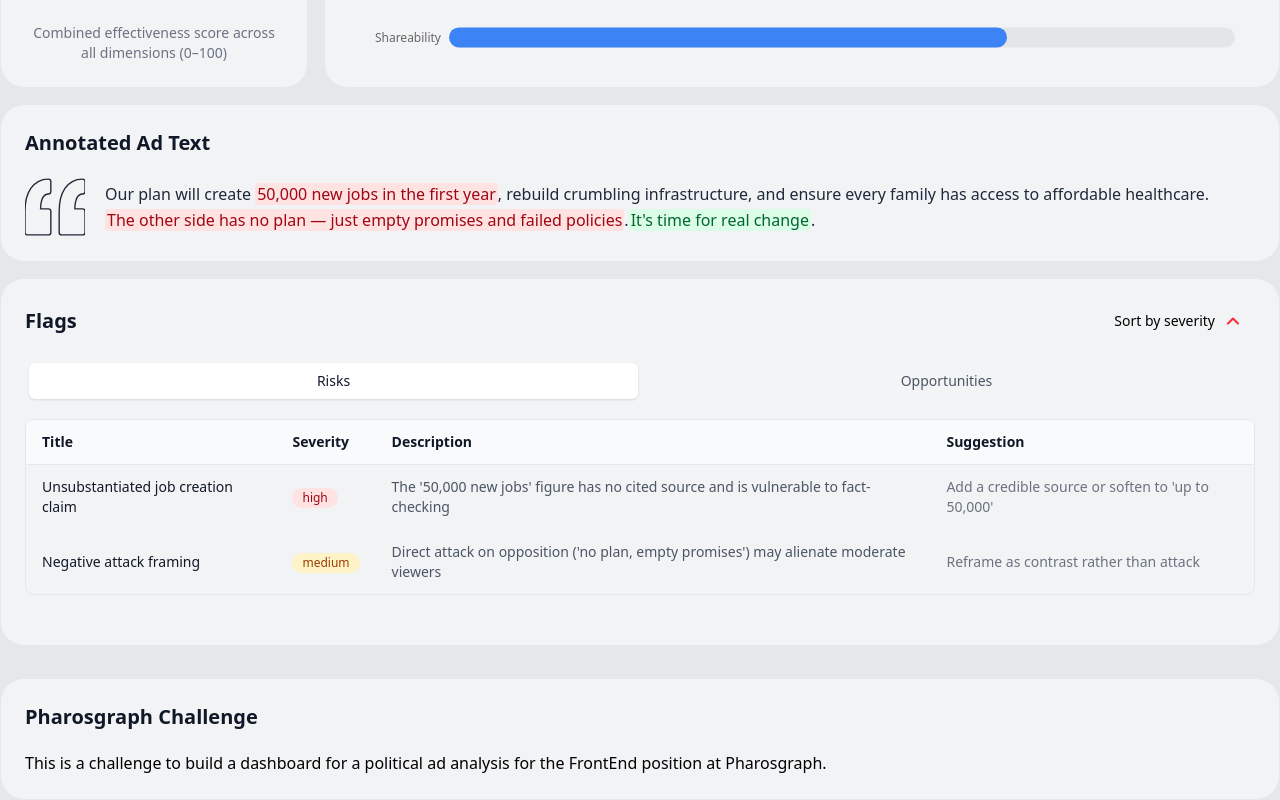
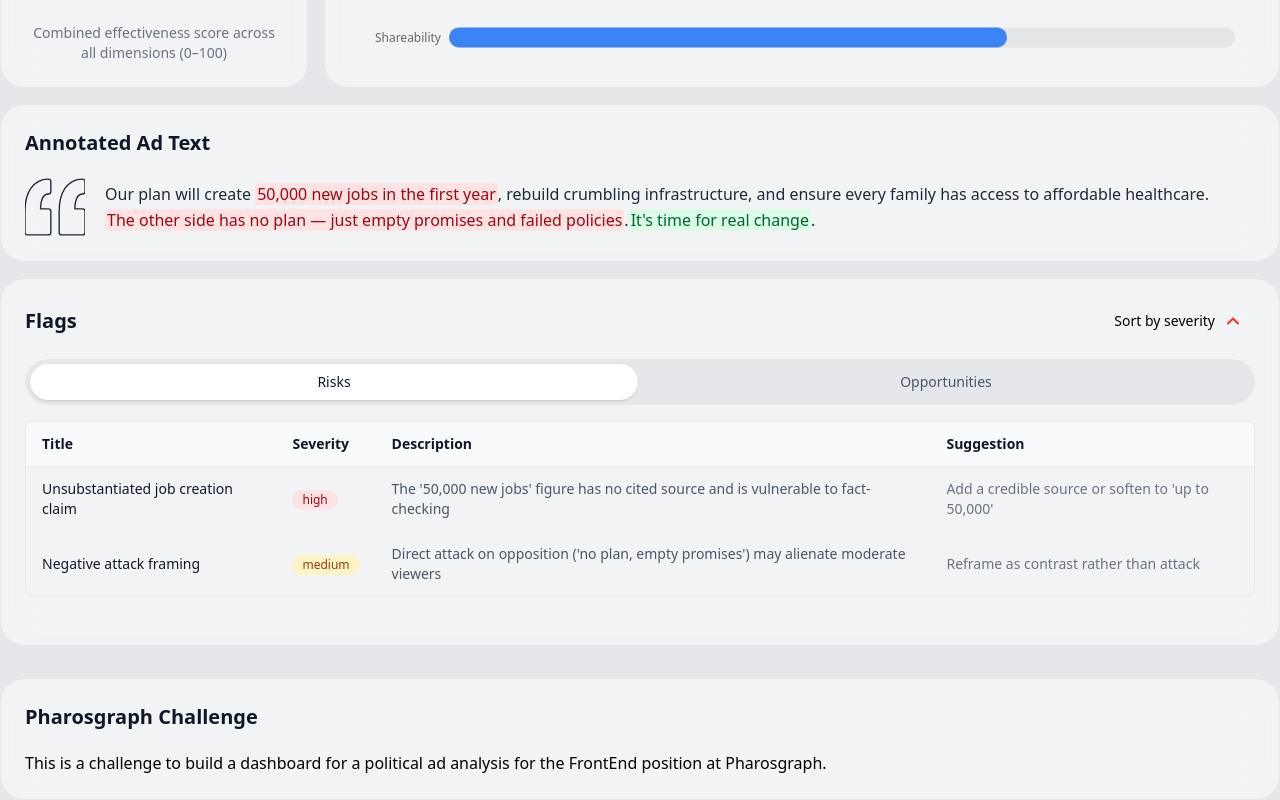
Before and after one commit to juanvelozo/pharosgraph-challenge, a React (Vite) app: page / in a window 1280 px wide. Shown: the part 436-1236 px from the top of the page. Built offline with nearby package versions, Linux system fonts and the light colour scheme.

Commit message:
animación de tabs

```diff
--- a/src/components/analysis/FlagCardsList/FlagCardsList.tsx
+++ b/src/components/analysis/FlagCardsList/FlagCardsList.tsx
@@ -1,4 +1,5 @@
 import { memo, useCallback, useMemo, useState } from "react";
+import { AnimatePresence, motion } from "framer-motion";
 import type { Flag } from "../../../types/analysis.types.ts";
 import { useSortedFlags } from "../../../hooks/useSortedFlags.ts";
 import Card from "../../ui/Card/Card.tsx";
@@ -24,9 +25,19 @@ function severityToBadgeVariant(severity: Flag["severity"]): BadgeVariant {
 
 type SortDirection = "asc" | "desc";
 
+const tabOrder = ["risks", "opportunities"];
+
 function FlagCardsList({ flags }: FlagCardsListProps) {
   const [activeTab, setActiveTab] = useState("risks");
   const [sortDirection, setSortDirection] = useState<SortDirection>("desc");
+  const [direction, setDirection] = useState(1);
+
+  const handleTabChange = useCallback((id: string) => {
+    setDirection(
+      tabOrder.indexOf(activeTab) < tabOrder.indexOf(id) ? 1 : -1
+    );
+    setActiveTab(id);
+  }, [activeTab]);
 
   const sortedFlags = useSortedFlags(flags, "severity");
 
@@ -119,8 +130,20 @@ function FlagCardsList({ flags }: FlagCardsListProps) {
         <Tabs
           tabs={TABS}
           activeTab={activeTab}
-          onTabChange={setActiveTab}
+          onTabChange={handleTabChange}
         />
+        <AnimatePresence mode="wait">
+          <motion.div
+            key={activeTab}
+            initial={{ opacity: 0, x: direction * 16 }}
+            animate={{ opacity: 1, x: 0 }}
+            exit={{ opacity: 0, x: direction * -16 }}
+            transition={{
+              type: "spring",
+              stiffness: 400,
+              damping: 30,
+            }}
+          >
             <Table
               columns={columns}
               data={data}
@@ -130,6 +153,8 @@ function FlagCardsList({ flags }: FlagCardsListProps) {
                   : "No opportunity flags found"
               }
             />
+          </motion.div>
+        </AnimatePresence>
       </div>
     </Card>
   );
--- a/src/components/ui/Tabs/Tabs.tsx
+++ b/src/components/ui/Tabs/Tabs.tsx
@@ -1,4 +1,5 @@
 import { memo } from "react";
+import { motion } from "framer-motion";
 
 export interface TabItem {
   id: string;
@@ -19,7 +20,9 @@ const Tabs = memo(function Tabs({
   className = "",
 }: TabsProps) {
   return (
-    <div className={`flex gap-1 rounded-lg bg-gray-100 p-1 dark:bg-gray-800 ${className}`}>
+    <div
+      className={`relative border overflow-hidden border-gray-200 dark:border-gray-700 flex gap-1 rounded-3xl bg-gray-200 p-1 dark:bg-gray-800 ${className}`}
+    >
       {tabs.map((tab) => (
         <button
           key={tab.id}
@@ -27,12 +30,22 @@ const Tabs = memo(function Tabs({
           role="tab"
           aria-selected={activeTab === tab.id}
           onClick={() => onTabChange(tab.id)}
-          className={`rounded-md w-full px-4 py-2 text-sm font-medium transition-colors ${activeTab === tab.id
-              ? "bg-white text-gray-900 shadow-sm dark:bg-gray-700 dark:text-white"
-              : "text-gray-600 hover:text-gray-900 dark:text-gray-400 dark:hover:text-white"
+          className={`relative z-10 w-full rounded-2xl px-4 py-2 text-sm font-medium transition-colors ${activeTab === tab.id
+            ? "text-gray-900 dark:text-white"
+            : "text-gray-600 hover:text-gray-900 dark:text-gray-400 dark:hover:text-white"
             }`}
         >
-          {tab.label}
+          {activeTab === tab.id && (
+            <motion.div
+              layoutId="tab-indicator"
+              className="absolute inset-0 rounded-3xl bg-white shadow-sm dark:bg-gray-700"
+              transition={{
+                type: "tween",
+              }}
+              style={{ zIndex: -1 }}
+            />
+          )}
+          <span className="relative z-0">{tab.label}</span>
         </button>
       ))}
     </div>
```
Lines whose indentation alone changed are shown as unchanged.
